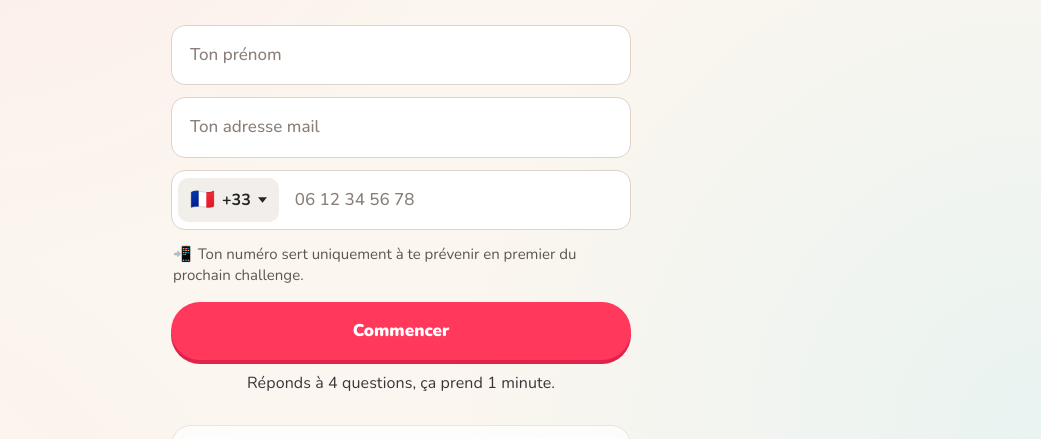
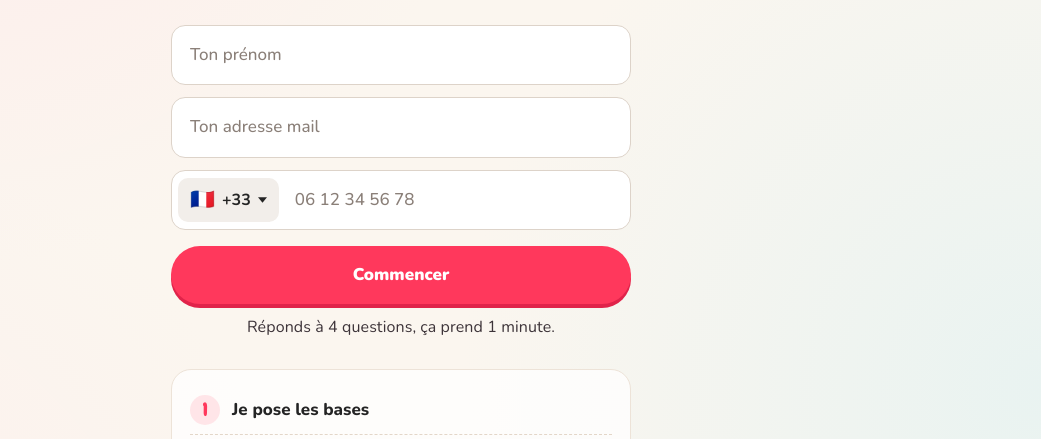
Before and after one commit to regraguiyouned-collab/plan-4-etapes, a plain HTML site: page index.html in a window 1280 px wide. Shown: the part 289-728 px from the top of the page, without its empty margins (239-1280 px from the left). Drawn offline with Linux system fonts and the light colour scheme.

Commit message:
Sans la ligne sous le numéro

```diff
--- a/index.html
+++ b/index.html
@@ -234,7 +234,6 @@ details.plus-temps.plat > summary{display:none}
         </label>
         <input class="d-input d-num" type="tel" id="dTel" name="tel-national" autocomplete="tel-national" inputmode="tel" placeholder="06 12 34 56 78" aria-label="Ton numéro de téléphone" required>
       </div>
-      <p class="d-aide"><span class="d-aide-ico" aria-hidden="true">📲</span>Ton numéro sert uniquement à te prévenir en premier du prochain challenge.</p>
       <p class="d-erreur" id="dErreur" role="alert" hidden>Indique ton prénom, ton mail et ton numéro pour commencer.</p>
     </div>
     <button type="button" class="btn-main d-go" id="dGo">Commencer</button>
```
Also changed, not shown: quiz.html (+0 -1 lines).
